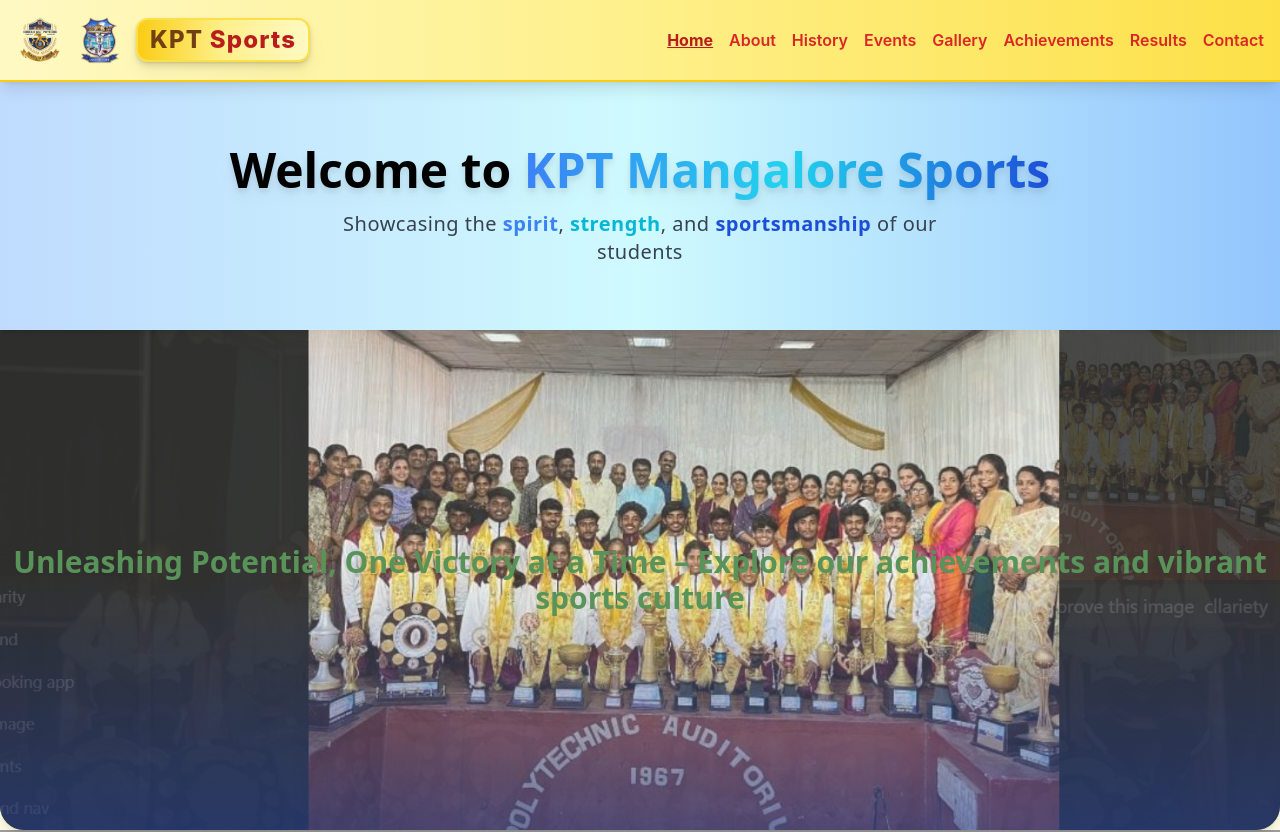
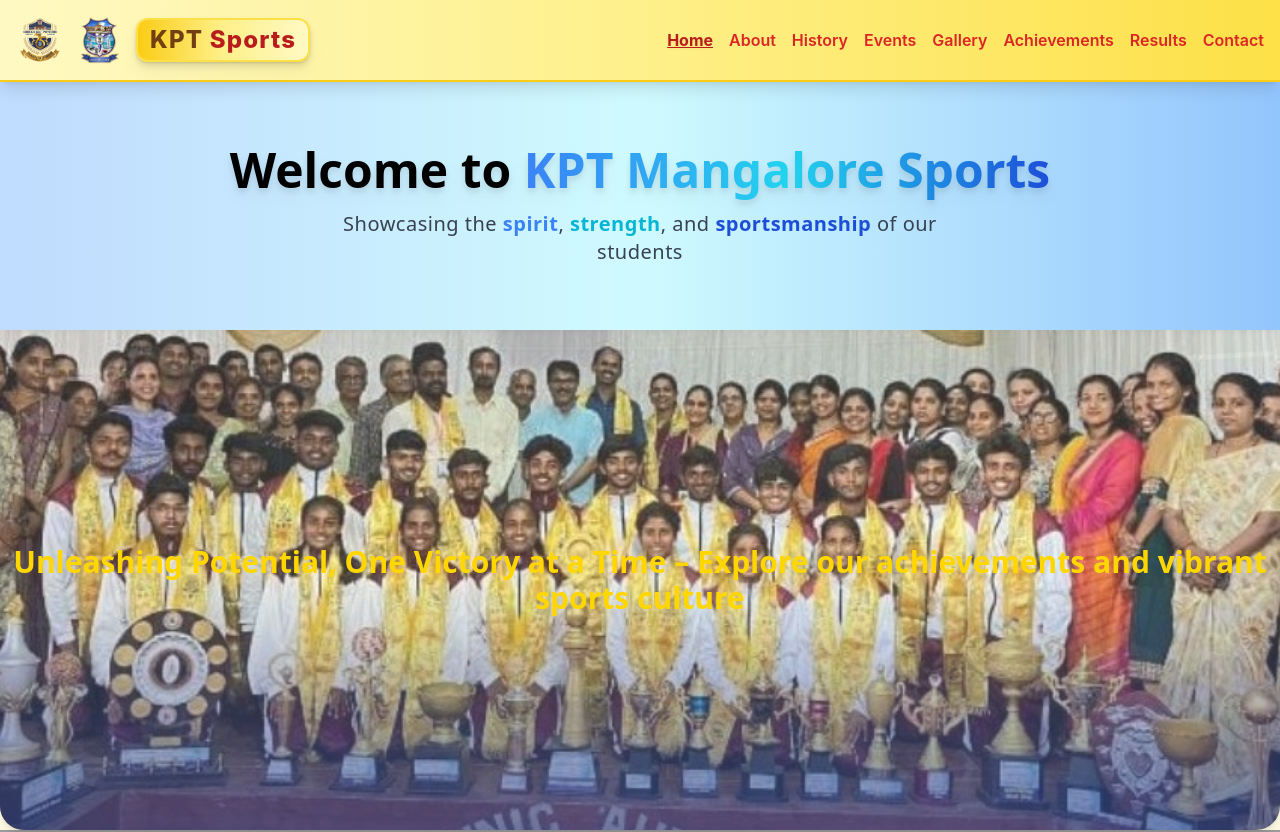
Before and after one commit to YashawanthReddy011/Sports-Website, a React (Create React App) app: page / in a window 1280 px wide. Shown: the top 832 px of the page. Built offline with nearby package versions, Linux system fonts and the light colour scheme; grey boxes are pictures that could not be loaded.

Commit message:
Improved page

```diff
--- a/public/index.html
+++ b/public/index.html
@@ -24,7 +24,7 @@
       work correctly both with client-side routing and a non-root public URL.
       Learn how to configure a non-root public URL by running `npm run build`.
     -->
-    <title>React App</title>
+    <title>KPT Sports</title>
   </head>
   <body>
     <noscript>You need to enable JavaScript to run this app.</noscript>
--- a/src/pages/Home.js
+++ b/src/pages/Home.js
@@ -110,7 +110,7 @@ export default function Home() {
         </AnimatePresence>
         <div className="absolute inset-0 bg-gradient-to-t from-blue-900/60 via-transparent to-transparent rounded-b-3xl" />
         <div className="relative z-10 text-white text-center">
-          <span className="text-2xl md:text-3xl font-extrabold" style={{ color: '#59935aff' }}>
+          <span className="text-2xl md:text-3xl font-extrabold" style={{ color: '#FFD700' }}>
             Unleashing Potential, One Victory at a Time – Explore our achievements and vibrant sports culture
           </span>
         </div>
```
Also changed, not shown: public/images/B2.jpg.
